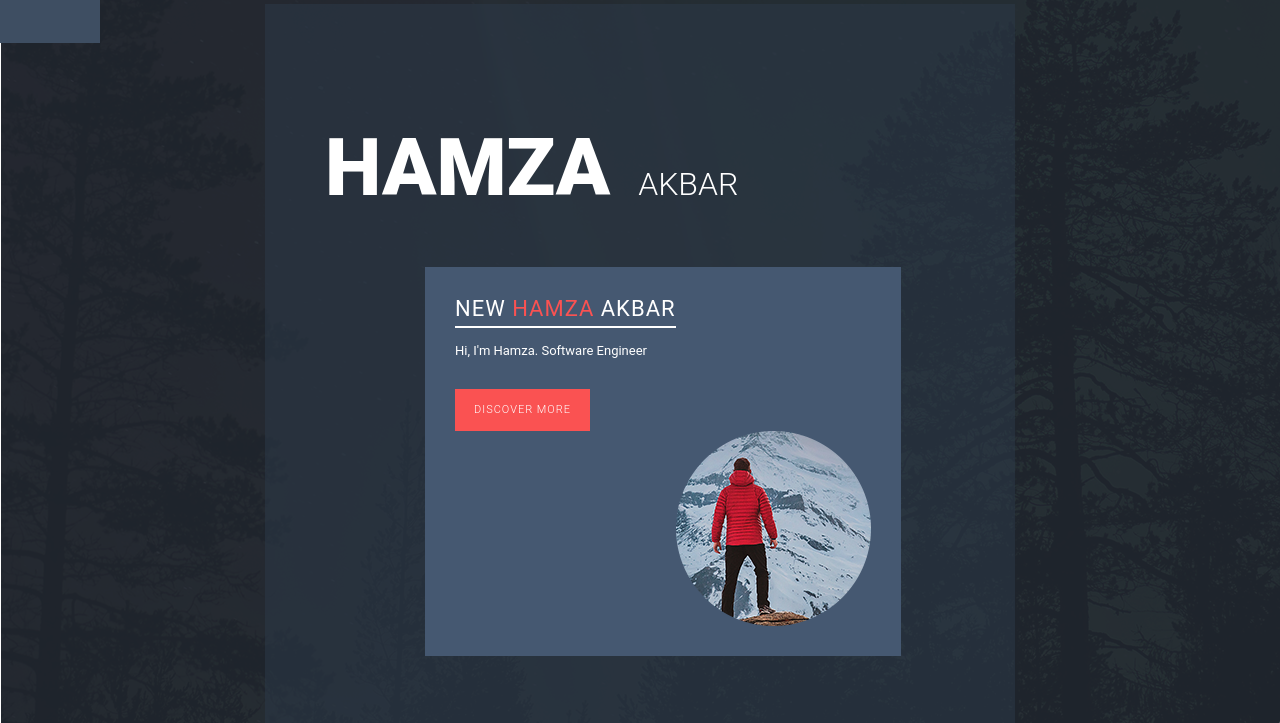
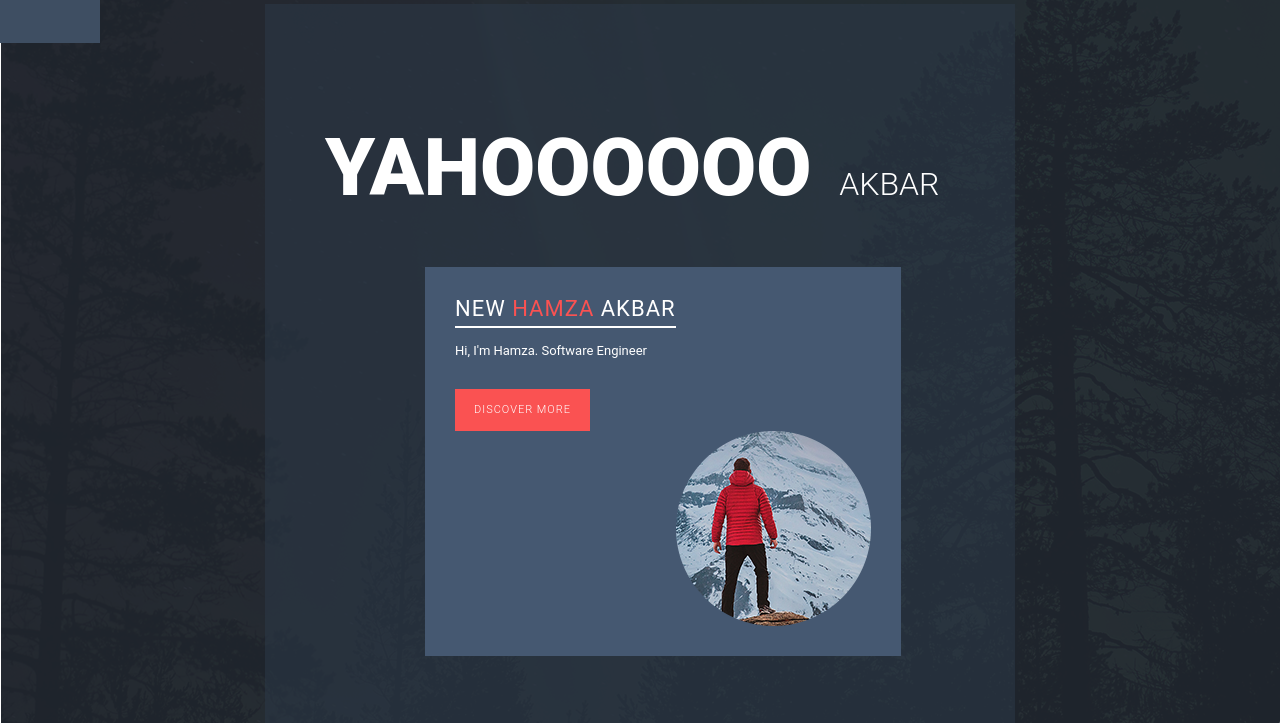
Before and after one commit to hamzaakbar12/hamzaakbar12.github.io, a plain HTML site: page index.html in a window 1280 px wide. Shown: the part 77-800 px from the top of the page. Drawn offline with nearby package versions, Linux system fonts and the light colour scheme.

Commit message:
Update index.html

```diff
--- a/index.html
+++ b/index.html
@@ -54,7 +54,7 @@ http://www.templatemo.com/tm-505-stacked
                   <div class="col-md-8 col-md-offset-2">
                     <div class="home-content">
                       <div class="home-heading">
-                        <h1><em>HAMZA</em> AKBAR</h1>
+                        <h1><em>YAHOOOOOO</em> AKBAR</h1>
                       </div>
                       <div class="row">
                         <div class="col-md-12">
```
